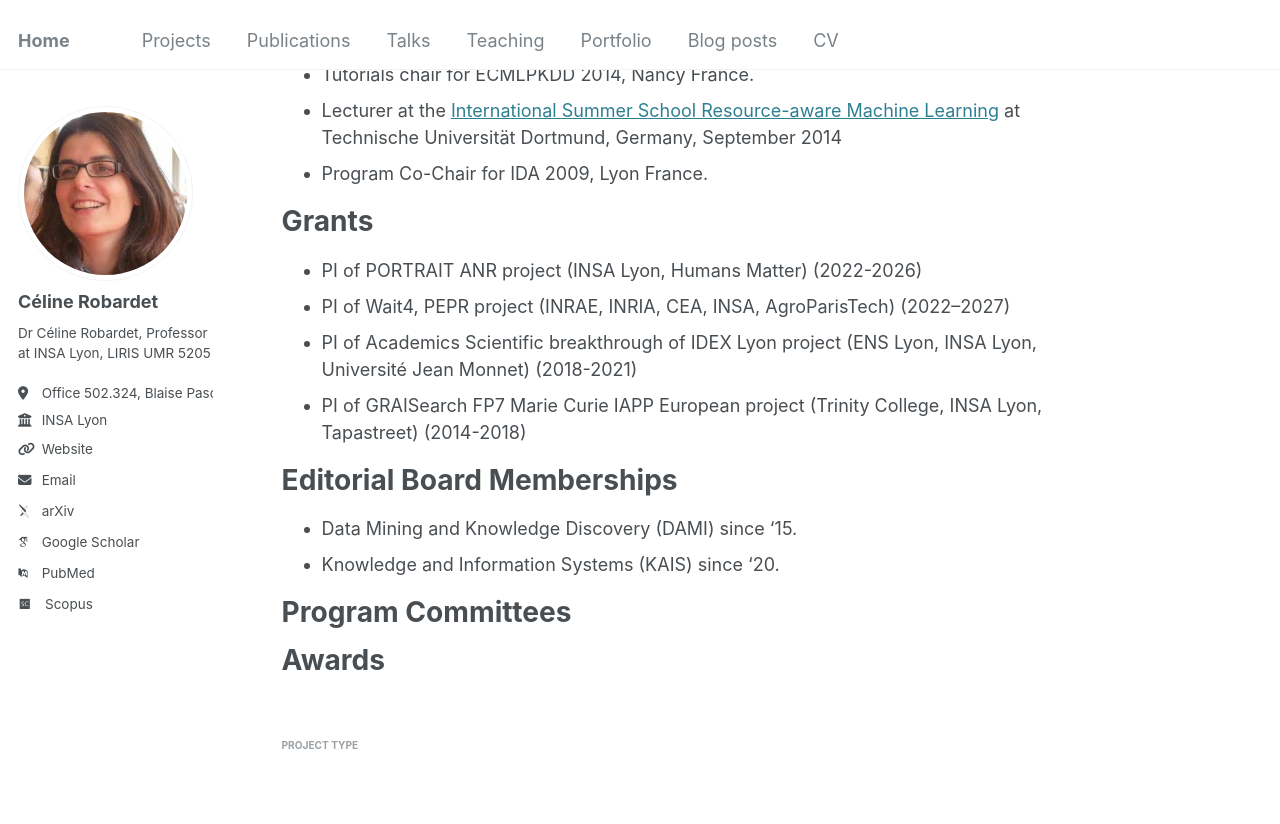
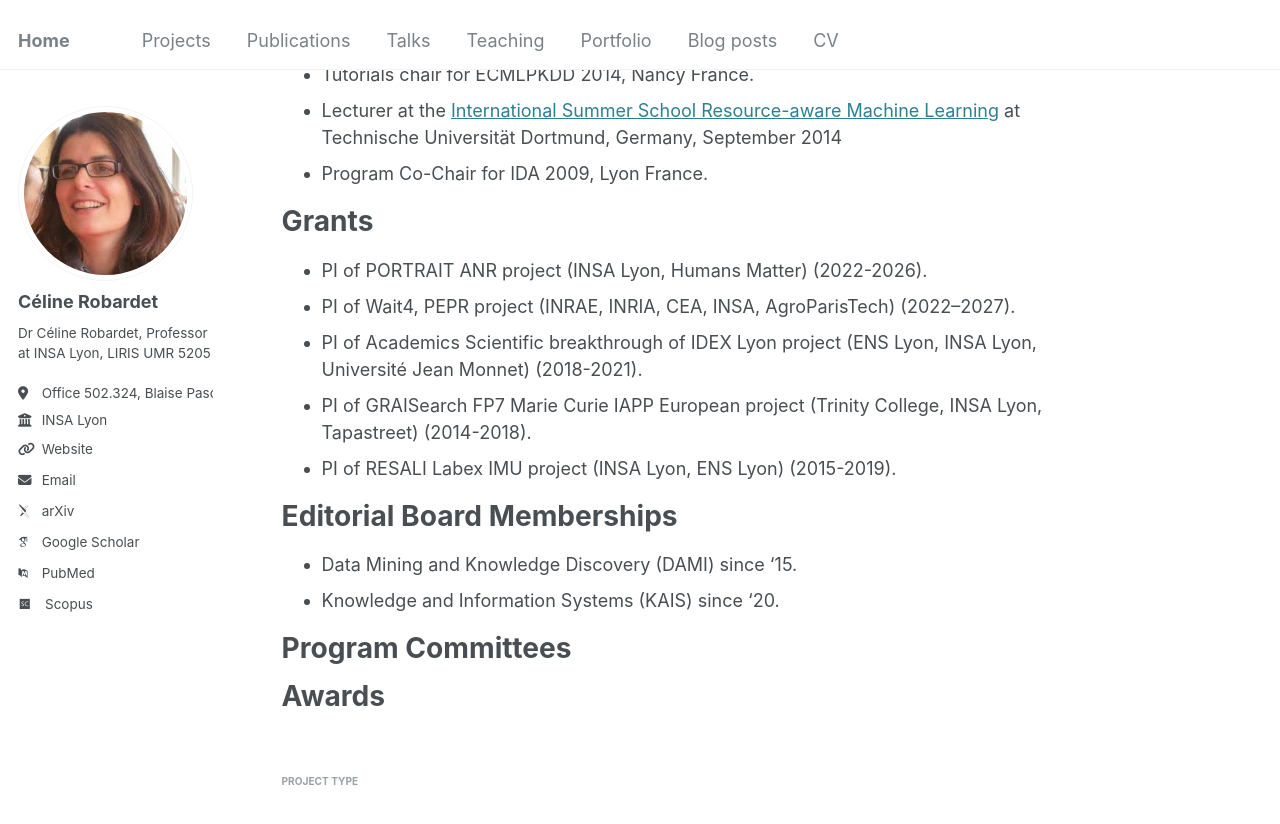
Before and after one commit to crobardet/crobardet.github.io, a Jekyll site: the page built from _pages/about.md, in a window 1280 px wide and 900 px high, scrolled down 789 px. Shown: the top 824 px of the window. Built offline with Jekyll 4.4.1, drawn with Linux system fonts in a browser that asks for light colours; some web fonts are replaced.

Commit message:
Update about.md

```diff
--- a/_pages/about.md
+++ b/_pages/about.md
@@ -30,10 +30,11 @@ Organisation & Invited Talks
 
 Grants
 ======
-* PI of PORTRAIT ANR project (INSA Lyon, Humans Matter) (2022-2026)
-* PI of Wait4, PEPR project (INRAE, INRIA, CEA, INSA, AgroParisTech) (2022–2027)
-* PI of Academics Scientific breakthrough of IDEX Lyon project (ENS Lyon, INSA Lyon, Université Jean Monnet) (2018-2021)
-* PI of GRAISearch FP7 Marie Curie IAPP European project (Trinity College, INSA Lyon, Tapastreet) (2014-2018)
+* PI of PORTRAIT ANR project (INSA Lyon, Humans Matter) (2022-2026).
+* PI of Wait4, PEPR project (INRAE, INRIA, CEA, INSA, AgroParisTech) (2022–2027).
+* PI of Academics Scientific breakthrough of IDEX Lyon project (ENS Lyon, INSA Lyon, Université Jean Monnet) (2018-2021).
+* PI of GRAISearch FP7 Marie Curie IAPP European project (Trinity College, INSA Lyon, Tapastreet) (2014-2018).
+* PI of RESALI Labex IMU project (INSA Lyon, ENS Lyon) (2015-2019).
 
 
 
```
